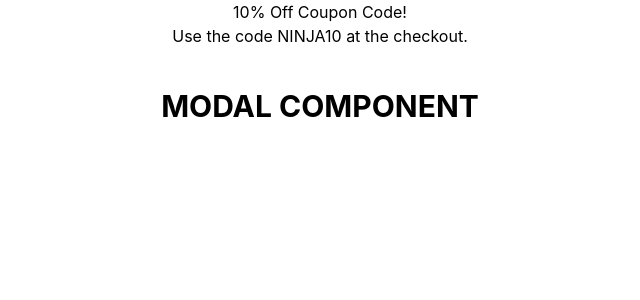
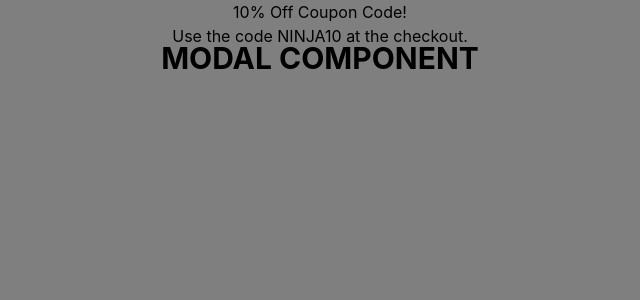
Before and after one commit to lauraylchen/react-modal-component, a JavaScript app: page / in a window 1280 px wide. Shown: the top 300 px of the page, without its empty margins (320-960 px from the left). Built offline with nearby package versions, Linux system fonts and the light colour scheme; the HTML template or start-up script is replaced by a standard one.

Commit message:
Added transparent background for when modal pop out

```diff
--- a/src/components/Modal.js
+++ b/src/components/Modal.js
@@ -1,6 +1,6 @@
 export default function Modal() {
   return(
-    <div className="modal-backdrop">
+    <div className="fixed top-0 left-0 w-full h-full bg-black/50">
       <div className="modal">
         <h2>10% Off Coupon Code!</h2>
         <p>Use the code NINJA10 at the checkout.</p>
```
